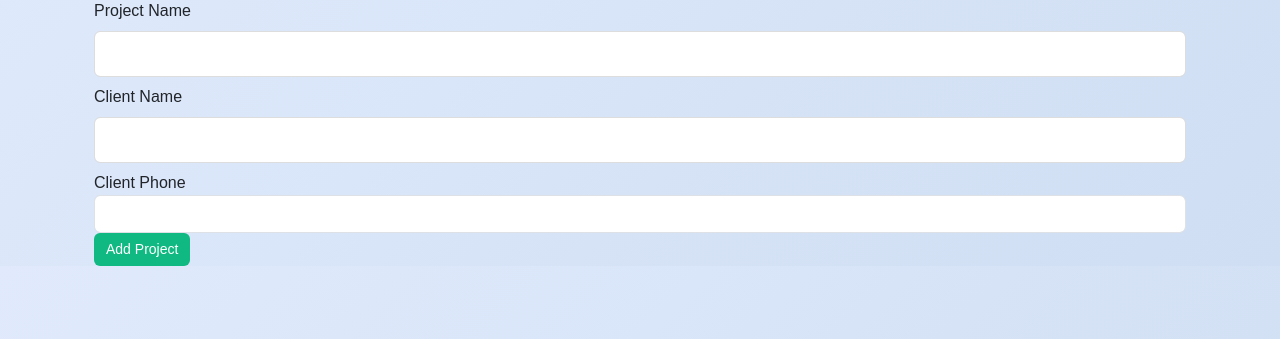
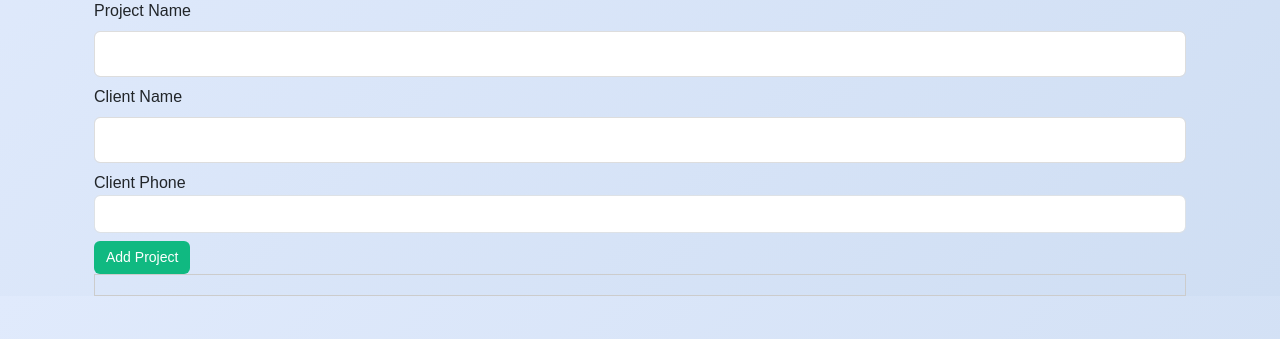
Before and after one commit to vivek248-cloud/billing, a Django app: template projects/templates/projects/add_project.html in a window 1280 px wide. Shown: the part 183-522 px from the top of the page. Run offline with Django 3.2, Linux system fonts and the light colour scheme; the template is opened without the code that fills it, so the values that code supplies are empty.

Commit message:
new updates 01

```diff
--- a/projects/templates/projects/add_project.html
+++ b/projects/templates/projects/add_project.html
@@ -21,12 +21,16 @@
       <label for="phone">Client Phone</label>
       <input type="tel" name="phone" id="phone" class="form-control" required>
     </div>
-    <button type="submit" class="btn btn-success">Add Project</button>
+    <button type="submit" class="btn btn-success mt-2">Add Project</button>
   </form>
-  {% for project in projects %}
-  <ul>
-    <li style="text-decoration:none; list-style:none;">{{ forloop.counter }}. {{ project.name }} - {{ project.client_name }} ({{ project.phone }})</li>
-  </ul>
-  {% endfor %}
+
+  <div class="scroll-container">
+    <ul>
+      {% for project in projects %}
+        <li>{{ forloop.counter }}. {{ project.name }} - {{ project.client_name }} ({{ project.phone }})</li>
+      {% endfor %}
+    </ul>
+  </div>
+
 </div>
 {% endblock %}
--- a/projects/templates/projects/base.html
+++ b/projects/templates/projects/base.html
@@ -150,6 +150,24 @@
                 display: block;
             }
         }
+
+        .scroll-container {
+  max-height: 300px; /* Set height as needed */
+  overflow-y: auto;
+  padding: 10px;
+  border: 1px solid #ccc;
+}
+
+.scroll-container ul {
+  padding: 0;
+  margin: 0;
+  list-style: none;
+}
+
+.scroll-container li {
+  margin-bottom: 10px;
+}
+
     </style>
 
 
```
